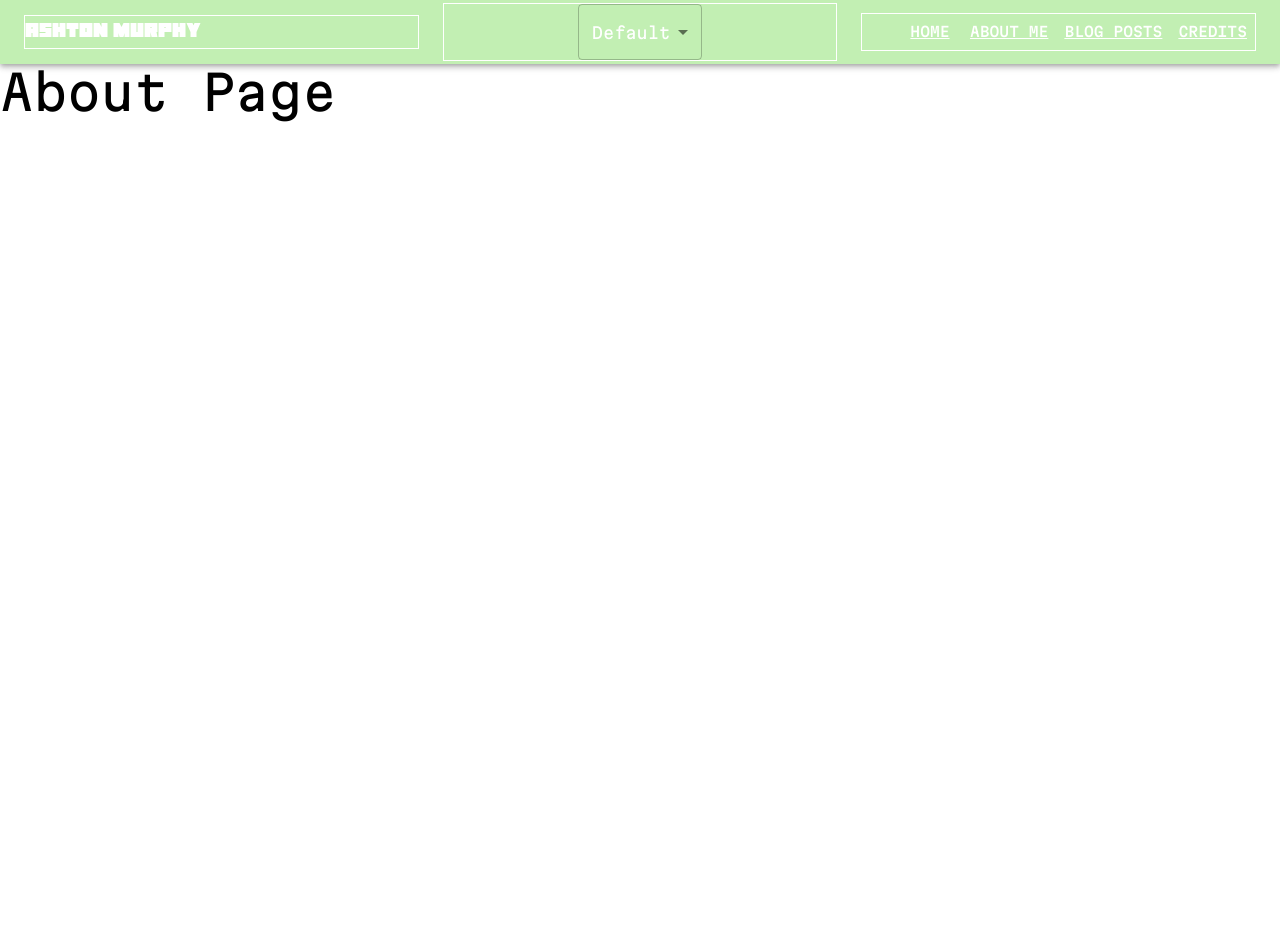
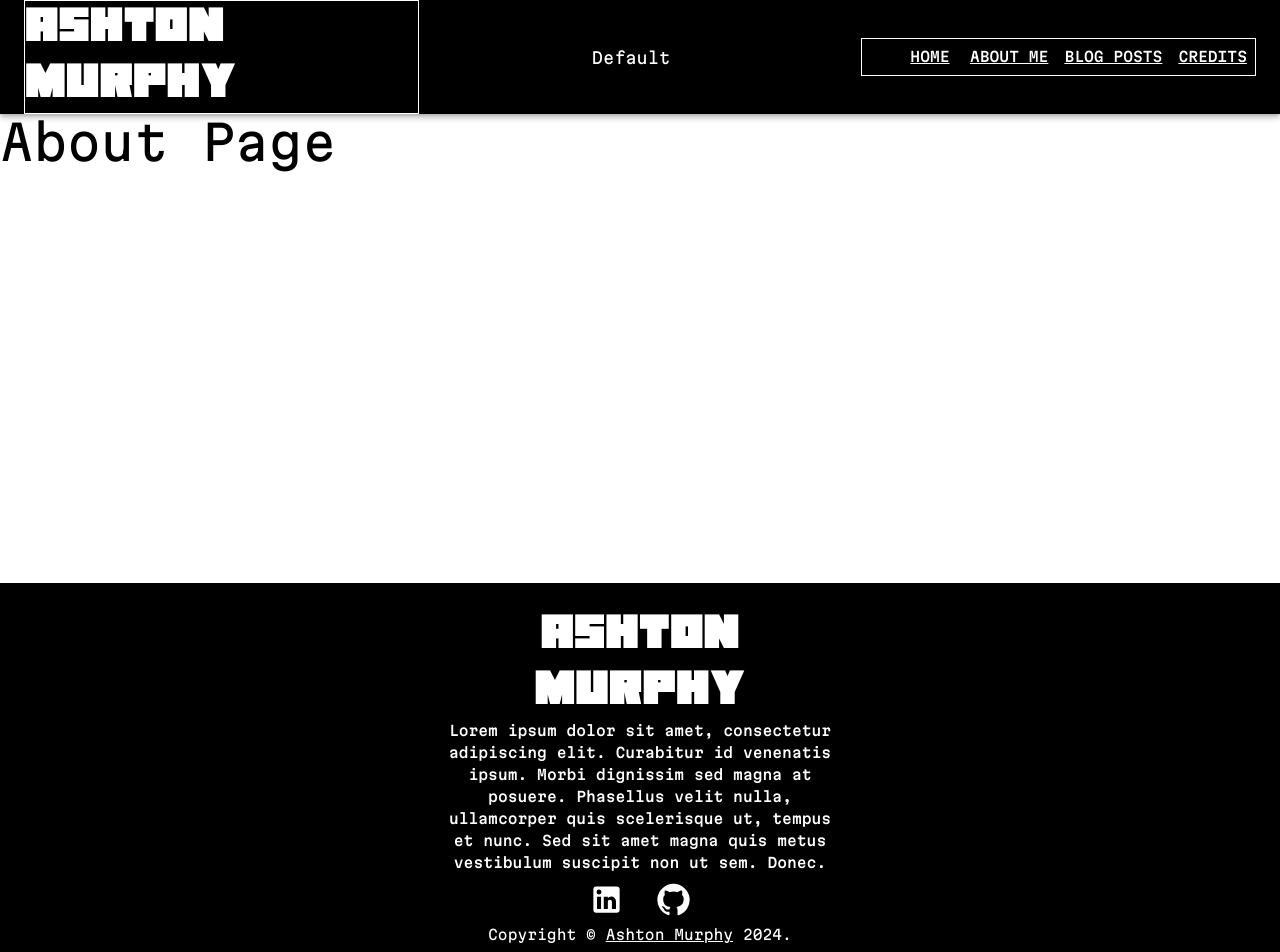
Before and after one commit to AsMurphy-student/react-projects, a React (Create React App) app in the folder mui-testing/: page /about in a window 1280 px wide. Shown: the top 952 px of the page. Before the commit the page ends 800 px from the top, so only its background shows below. Built offline with nearby package versions, Linux system fonts and the light colour scheme.

Commit message:
Added some new themes for different parts

```diff
--- a/mui-testing/src/About.tsx
+++ b/mui-testing/src/About.tsx
@@ -6,15 +6,18 @@ import { AppBar, Box, Card, CardMedia, Chip, Container, createTheme, Grid2, Pape
 //import "./fonts/MartianMonoVF.ttf";
 import ReactDOM from 'react-dom';
 import ButtonAppBar from './components/AppBar';
+import StickyFooter from './components/Footer';
 
-function About(props: {headerTheme: Theme, footerTheme: Theme, updateTheme: React.Dispatch<React.SetStateAction<number>>, currentTheme: number}) {
+function About(props: {headerTheme: Theme, bodyTheme: Theme, footerTheme: Theme, updateTheme: React.Dispatch<React.SetStateAction<number>>, currentTheme: number}) {
 
   return (
     <div>
       <ButtonAppBar headerTheme={props.headerTheme} updateTheme={props.updateTheme} currentTheme={props.currentTheme}/>
-      <ThemeProvider theme={props.headerTheme}>
+      <ThemeProvider theme={props.bodyTheme}>
         <Typography variant="h3" component="div" align="left">About Page</Typography>
       </ThemeProvider>
+
+      <StickyFooter footerTheme={props.footerTheme} />
     </div>
   )
 }
--- a/mui-testing/src/App.tsx
+++ b/mui-testing/src/App.tsx
@@ -1,4 +1,4 @@
-import React, { useState } from 'react';
+import React, { useEffect, useState } from 'react';
 import logo from './logo.svg';
 import './App.css';
 import { AppBar, Box, Card, CardMedia, Chip, Container, createTheme, Grid2, Paper, SelectChangeEvent, styled, Theme, Typography } from '@mui/material';
@@ -15,9 +15,29 @@ const defaultHeaderTheme = createTheme({
   typography: {
     fontFamily: 'MartianMono',
 
-    h6: {
-      fontFamily: 'BoldBlock',
+    h3: {
+      fontFamily: 'Playball',
     },
+  },
+  palette: {
+    primary: {
+      main: "#C2EFB3",
+      light: "#000",
+      dark: "#000",
+      contrastText: "#FFF",
+    },
+    secondary: {
+      main: "#011638",
+      light: "#000",
+      dark: "#000",
+      contrastText: "#FFF",
+    },
+  },
+});
+
+const defaultBodyTheme = createTheme({
+  typography: {
+    fontFamily: 'MartianMono',
   },
   palette: {
     primary: {
@@ -38,6 +58,34 @@ const defaultHeaderTheme = createTheme({
 const defaultFooterTheme = createTheme({
   typography: {
     fontFamily: 'MartianMono',
+
+    h3: {
+      fontFamily: 'Playball',
+    },
+  },
+  palette: {
+    primary: {
+      main: "#666",
+      light: "#000",
+      dark: "#000",
+      contrastText: "#FFF",
+    },
+    secondary: {
+      main: "#011638",
+      light: "#000",
+      dark: "#000",
+      contrastText: "#FFF",
+    },
+  },
+});
+
+const alternateHeaderTheme = createTheme({
+  typography: {
+    fontFamily: 'MartianMono',
+
+    h3: {
+      fontFamily: 'BoldBlock',
+    },
   },
   palette: {
     primary: {
@@ -55,13 +103,9 @@ const defaultFooterTheme = createTheme({
   },
 });
 
-const alternateHeaderTheme = createTheme({
+const alternateBodyTheme = createTheme({
   typography: {
     fontFamily: 'MartianMono',
-
-    h6: {
-      fontFamily: 'BoldBlock',
-    },
   },
   palette: {
     primary: {
@@ -82,6 +126,10 @@ const alternateHeaderTheme = createTheme({
 const alternateFooterTheme = createTheme({
   typography: {
     fontFamily: 'MartianMono',
+
+    h3: {
+      fontFamily: 'BoldBlock',
+    },
   },
   palette: {
     primary: {
@@ -100,12 +148,23 @@ const alternateFooterTheme = createTheme({
 });
 
 const themes: Theme[][] = [
-  [defaultHeaderTheme, defaultFooterTheme],
-  [alternateHeaderTheme, alternateFooterTheme]
+  [defaultHeaderTheme, defaultBodyTheme, defaultFooterTheme],
+  [alternateHeaderTheme, defaultBodyTheme, alternateFooterTheme]
 ];
+
+
+function getRandomInt(min: number, max: number) {
+  min = Math.ceil(min);
+  max = Math.floor(max);
+  return Math.floor(Math.random() * (max - min + 1)) + min;
+}
 
 function App() {
   const [themeIndex, setThemeIndex] = useState(0);
+
+  useEffect(() => {
+    setThemeIndex(getRandomInt(0, 1));
+  }, []);
 
   return (
     // <Container maxWidth="lg">
@@ -125,11 +184,13 @@ function App() {
         <Routes>
           <Route path="/" element={<Homepage
           headerTheme={themes[themeIndex][0]}
-          footerTheme={themes[themeIndex][1]}
+          bodyTheme={themes[themeIndex][1]}
+          footerTheme={themes[themeIndex][2]}
           updateTheme={setThemeIndex} currentTheme={themeIndex} />} />
           <Route path="about" element={<About
           headerTheme={themes[themeIndex][0]}
-          footerTheme={themes[themeIndex][1]}
+          bodyTheme={themes[themeIndex][1]}
+          footerTheme={themes[themeIndex][2]}
           updateTheme={setThemeIndex} currentTheme={themeIndex} />}/>
         </Routes>
       </BrowserRouter>
--- a/mui-testing/src/Homepage.tsx
+++ b/mui-testing/src/Homepage.tsx
@@ -8,12 +8,12 @@ import ReactDOM from 'react-dom';
 import ButtonAppBar from './components/AppBar';
 import StickyFooter from './components/Footer';
 
-function Homepage(props: {headerTheme: Theme, footerTheme: Theme, updateTheme: React.Dispatch<React.SetStateAction<number>>, currentTheme: number}) {
+function Homepage(props: {headerTheme: Theme, bodyTheme: Theme, footerTheme: Theme, updateTheme: React.Dispatch<React.SetStateAction<number>>, currentTheme: number}) {
 
   return (
     <div>
       <ButtonAppBar headerTheme={props.headerTheme} updateTheme={props.updateTheme} currentTheme={props.currentTheme}/>
-      <ThemeProvider theme={props.headerTheme}>
+      <ThemeProvider theme={props.bodyTheme}>
         <Typography variant="h3" component="div" align="left">Homepage</Typography>
       </ThemeProvider>
 
--- a/mui-testing/src/components/AppBar.tsx
+++ b/mui-testing/src/components/AppBar.tsx
@@ -33,11 +33,11 @@ export default function ButtonAppBar(props: {headerTheme: Theme, updateTheme: Re
 
             <Grid container spacing={3} columns={3} size="grow" direction="row" justifyContent="center" alignItems="center">
               <Grid size={1} sx={{border: 1, py: 'auto'}}>
-                <Typography variant="h6" component="div" align="left">
+                <Typography variant="h3" component="div" align="left">
                   Ashton Murphy
                 </Typography>
               </Grid>
-              <Grid size={1} sx={{border: 1}} display='flex' justifyContent='center'>
+              <Grid size={1} display='flex' justifyContent='center'>
                 <Select
                   sx={{color: "primary.contrastText"}}
                   labelId="demo-simple-select-label"
@@ -56,7 +56,7 @@ export default function ButtonAppBar(props: {headerTheme: Theme, updateTheme: Re
               </Grid>
               <Grid size={1} sx={{border: 1}} display='flex' justifyContent='right'>
                 <Button sx={{color: "primary.contrastText", textDecorationLine: 'underline'}} onClick={() => {navigate("/")}}>Home</Button>
-                <Button sx={{color: "primary.contrastText", textDecorationLine: 'underline'}} onClick={() => {navigate("about")}}>About Me</Button>
+                <Button sx={{color: "primary.contrastText", textDecorationLine: 'underline'}} onClick={() => {navigate("/about")}}>About Me</Button>
                 <Button sx={{color: "primary.contrastText", textDecorationLine: 'underline'}}>Blog Posts</Button>
                 <Button sx={{color: "primary.contrastText", textDecorationLine: 'underline'}}>Credits</Button>
               </Grid>
--- a/mui-testing/src/components/Footer.tsx
+++ b/mui-testing/src/components/Footer.tsx
@@ -6,15 +6,17 @@ import Typography from '@mui/material/Typography';
 import Container from '@mui/material/Container';
 import Link from '@mui/material/Link';
 import Grid from '@mui/material/Grid2';
-import { Button, MenuItem, Select } from '@mui/material';
+import { Button, IconButton, MenuItem, Select, Stack } from '@mui/material';
 import { useNavigate } from 'react-router';
+import LinkedInIcon from '@mui/icons-material/LinkedIn';
+import GitHubIcon from '@mui/icons-material/GitHub';
 
 function Copyright() {
   return (
-    <Typography variant="body2" color="text.secondary">
+    <Typography variant="body2" color="primary.contrastText" align='center'>
       {'Copyright © '}
       <Link color="inherit" href="https://mui.com/">
-        Your Website
+        Ashton Murphy
       </Link>{' '}
       {new Date().getFullYear()}
       {'.'}
@@ -39,7 +41,7 @@ export default function StickyFooter(props: {footerTheme: Theme}) {
             py: 3,
             px: 2,
             mt: 'auto',
-            backgroundColor: "secondary.main"}}
+            backgroundColor: "primary.main"}}
         >
           {/* <Container maxWidth="sm">
             <Typography variant="body1" sx={{color: "secondary.contrastText"}}>
@@ -49,15 +51,29 @@ export default function StickyFooter(props: {footerTheme: Theme}) {
 
 
             <Grid container spacing={3} columns={3} size="grow" direction="row" justifyContent="center" alignItems="center">
+              <Grid size={1} sx={{border: 1, py: 'auto'}} display='flex' justifyContent='right'>
+
+              </Grid>
               <Grid size={1} sx={{border: 1, py: 'auto'}}>
-                <Typography variant="h6" component="div" align="left" color='primary.contrastText'>
+                <Typography variant="h3" component="div" align="center" color='primary.contrastText'>
                   Ashton Murphy
                 </Typography>
+                <Typography variant="subtitle2" component="div" align="center" color='primary.contrastText'>
+                Lorem ipsum dolor sit amet, consectetur adipiscing elit. Curabitur id venenatis ipsum. Morbi
+                dignissim sed magna at posuere. Phasellus velit nulla, ullamcorper quis scelerisque ut, tempus
+                et nunc. Sed sit amet magna quis metus vestibulum suscipit non ut sem. Donec.
+                </Typography>
+                <Stack direction="row" spacing={2} alignItems={"center" } justifyContent="center">
+                  <IconButton sx={{color: "primary.contrastText"}}>
+                    <LinkedInIcon fontSize="large" />
+                  </IconButton>
+                  <IconButton sx={{color: "primary.contrastText"}}>
+                    <GitHubIcon fontSize="large" />
+                  </IconButton>
+                </Stack>
+                {Copyright()}
               </Grid>
-              <Grid size={1} sx={{border: 1}} display='flex' justifyContent='center'>
-
-              </Grid>
-              <Grid size={1} sx={{border: 1}} display='flex' justifyContent='right'>
+              <Grid size={1} sx={{border: 1, py: 'auto'}} display='flex' justifyContent='center'>
 
               </Grid>
             </Grid>
--- a/mui-testing/src/index.css
+++ b/mui-testing/src/index.css
@@ -14,3 +14,9 @@
   src: local("BoldBlock"),
     url("./fonts/Bold\ Block.ttf") format("truetype");
 }
+@font-face {
+  font-family: "Playball";
+  font-style: normal;
+  src: local("Playball"),
+    url("./fonts/Playball.ttf") format("truetype");
+}
```
Also changed, not shown: mui-testing/src/fonts/Playball.ttf (added).
